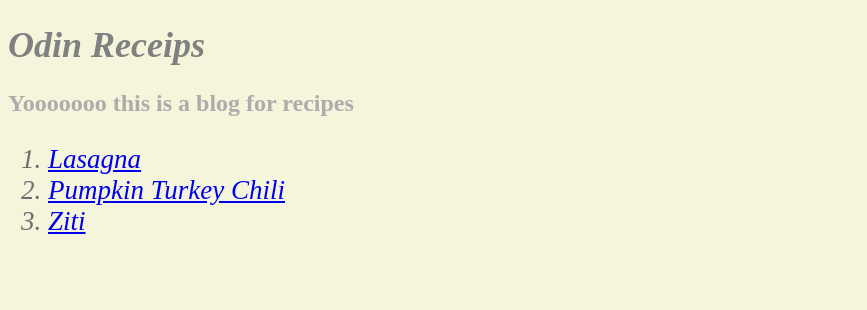
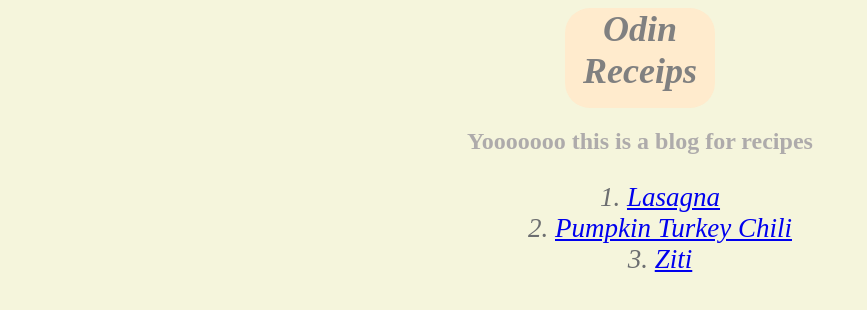
Before and after one commit to X-dev25/odin-recipes, a plain HTML site: page index.html in a window 1280 px wide. Shown: the whole page, without its empty margins (0-867 px from the left). Drawn offline with Linux system fonts and the light colour scheme.

Commit message:
Minor changes to the index

```diff
--- a/styles.css
+++ b/styles.css
@@ -7,15 +7,24 @@
     font-size: 36px;
     font-style: italic;
     font-weight: bold;
+    background-color: blanchedalmond;
+    width: 150px;
+    height: 100px;
+    margin:auto;
+    border-radius: 25px;
 }
 
 h1 {
     color: #aeabab;
     font-size: 24px;
+    margin: 20px;
+    text-align: center;
 }
 
 ol{
     font-size:27px;
     font-style: italic;
     color: rgb(108, 110, 112);
+    text-align: center;
+    list-style-position: inside;
 }
```
Also changed, not shown: recipes/styles.css (line endings or trailing spaces).
